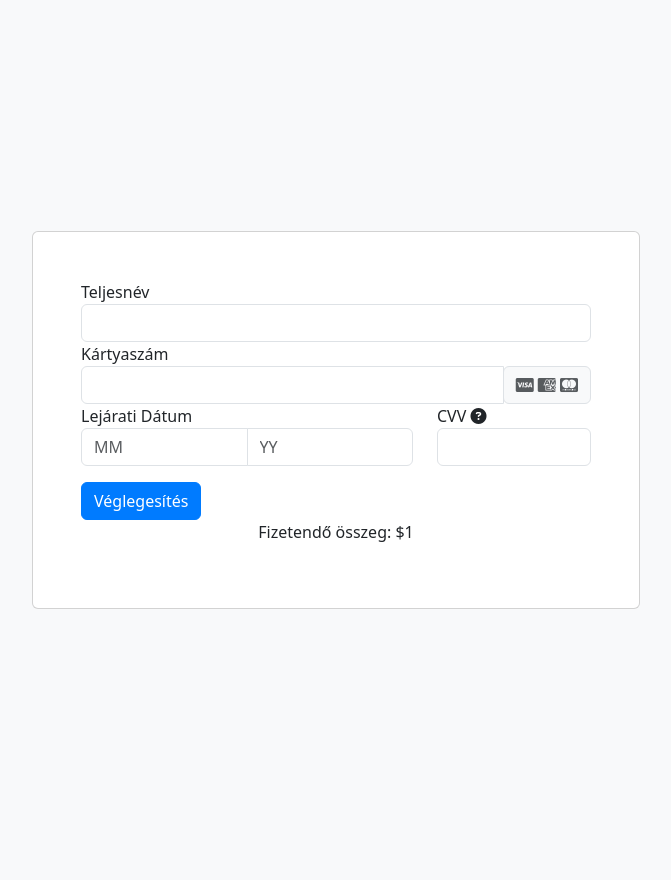
After one commit to szpatrik0528/SoulPactum, a PHP site: template pages/fizetes.php in a window 1280 px wide. The commit adds this page. Shown: the whole page, without its empty margins (304-975 px from the left). Run offline with PHP 8.4, Linux system fonts and the light colour scheme; the template is opened without the code that fills it: most values are stand-ins (such as "Sample title", 1, 10 or a date in 2020); some libraries are stand-ins or nearby versions.

Commit message:
Add files via upload

```diff
--- a/classes/Database.php
+++ b/classes/Database.php
@@ -52,8 +52,7 @@ class Database {
     }
 
     public function Cart(){
-        $result = $this->db->query("SELECT * FROM termek WHERE termekid IN ($kivalasztott_termekidk_string)" );
-        return $result->fetch_all(MYSQLI_ASSOC);
+
     }
 
 }
--- a/layout/main.css
+++ b/layout/main.css
@@ -141,3 +141,34 @@ footer {
     justify-content: center;
     position: fixed bottom;
 }
+
+.termek {
+    overflow: hidden; /* Add this line to fix float issues */
+}
+
+.termek img {
+    width: 100px;
+    float: left;
+    margin-right: 10px;
+}
+
+.termek-info {
+    overflow: hidden; /* Add this line to fix float issues */
+}
+
+.delete-button {
+    background-color: #f44336;
+    color: white;
+    border: none;
+    padding: 5px 10px;
+    text-align: center;
+    text-decoration: none;
+    display: inline-block;
+    font-size: 14px;
+    margin-top: 10px; /* Adjust margin-top as needed */
+    cursor: pointer;
+    border-radius: 5px;
+}
+
+
+// payment card
--- /dev/null
+++ b/pages/fizetes.php
@@ -0,0 +1,51 @@
+<div class="container-fluid d-flex align-items-center justify-content-center" style="height: 100vh;">
+    <div class="col-lg-6">
+        <article class="card">
+            <div class="card-body p-5">
+                <div class="tab-content">
+                    <div class="tab-pane fade show active" id="nav-tab-card">
+                        <form role="form">
+                            <div class="form-group">
+                                <label for="username">Teljesnév</label>
+                                <input type="text" class="form-control" name="username" placeholder="" required="">
+                            </div>
+                            <div class="form-group">
+                                <label for="cardNumber">Kártyaszám</label>
+                                <div class="input-group">
+                                    <input type="text" class="form-control" name="cardNumber" placeholder="">
+                                    <div class="input-group-append">
+                                        <span class="input-group-text text-muted">
+                                            <i class="fab fa-cc-visa"></i>   <i class="fab fa-cc-amex"></i>
+                                            <i class="fab fa-cc-mastercard"></i>
+                                        </span>
+                                    </div>
+                                </div>
+                            </div>
+                            <div class="row">
+                                <div class="col-sm-8">
+                                    <div class="form-group">
+                                        <label><span class="hidden-xs">Lejárati Dátum</span> </label>
+                                        <div class="input-group">
+                                            <input type="number" class="form-control" placeholder="MM" name="" maxlength="2">
+                                            <input type="number" class="form-control" placeholder="YY" name="" maxlength="4">
+                                        </div>
+                                    </div>
+                                </div>
+                                <div class="col-sm-4">
+                                    <div class="form-group">
+                                        <label data-toggle="tooltip" title="" data-original-title="3 digits code on back side of the card">CVV <i class="fa fa-question-circle"></i></label>
+                                        <input type="number" class="form-control" required="" maxlength="3">
+                                    </div>
+                                </div>
+                            </div>
+                            <div class="form-group mt-3">
+                                <button class="subscribe btn btn-primary btn-block" type="submit">Véglegesítés</button>
+                            </div>
+                        </form>
+                    </div>
+                    </div>
+                <p class="text-center">Fizetendő összeg: $<?php echo $total_price; ?></p>
+            </div>
+        </article>
+    </div>
+</div>
--- a/tartalom.php
+++ b/tartalom.php
@@ -28,6 +28,9 @@ switch ($menu) {
     case 'cart':
         require_once './pages/cart.php';
         break;
+    case 'fizetes':
+        require_once './pages/fizetes.php';
+        break;
     default:
         require_once './pages/home.php';
         break;
```
Also changed, not shown: layout/menu.php (+5 -6 lines), pages/cart.php (+70 -9 lines). Lines whose indentation alone changed are shown as unchanged.
